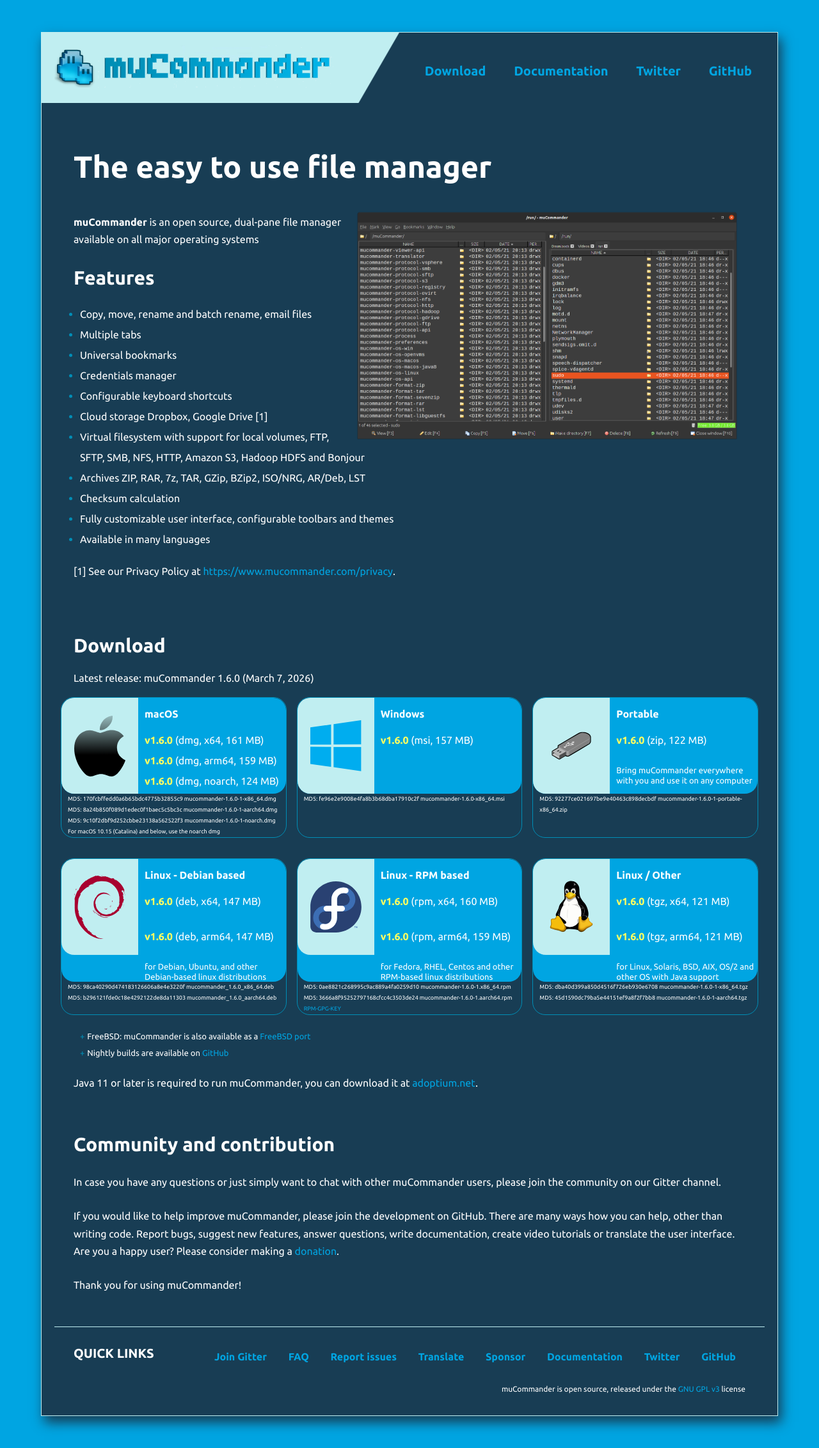
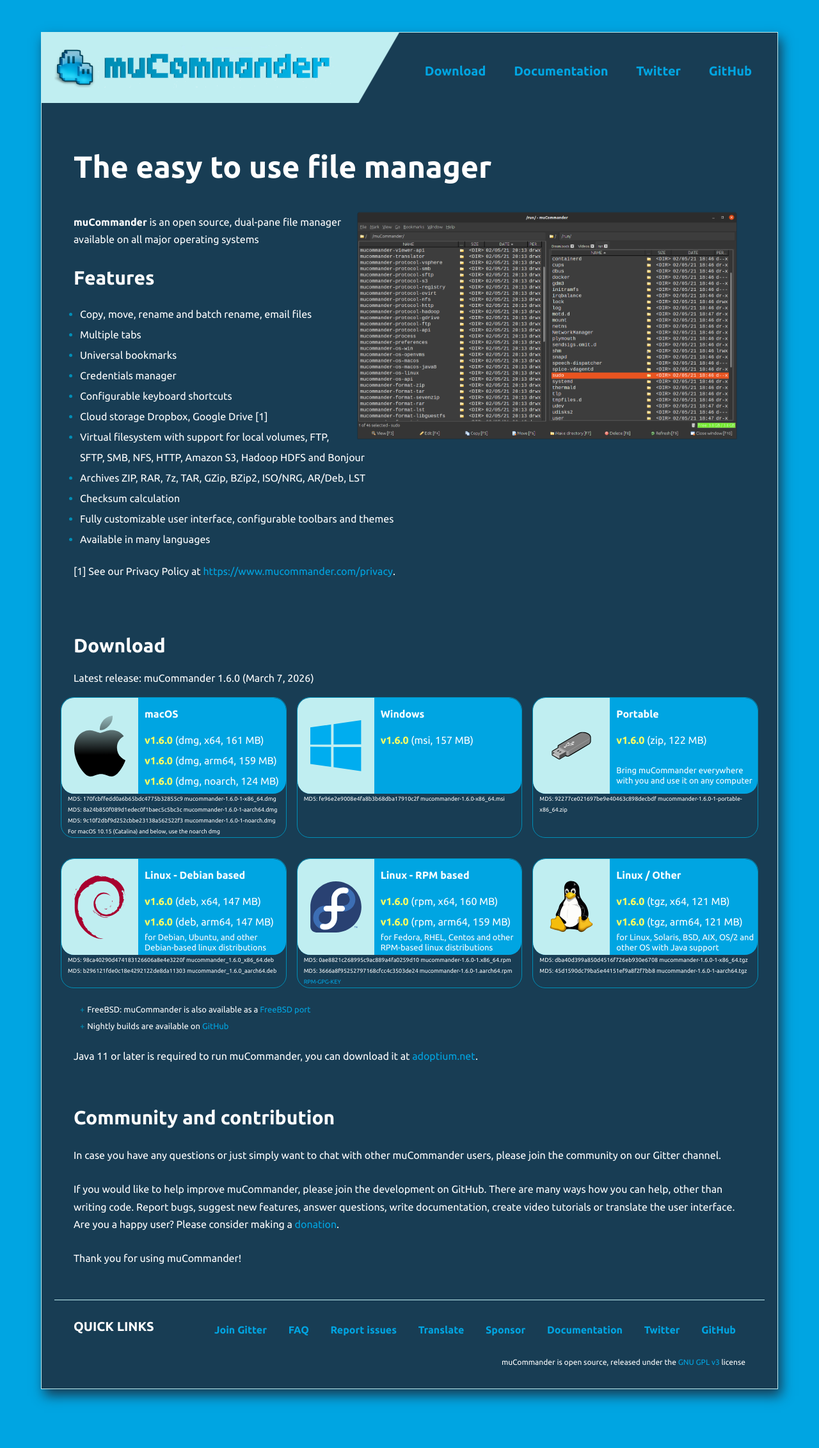
Before and after one commit to mucommander/mucommander.github.io, a Jekyll site: the page index.html, which Jekyll copies as it is, in a window 1280 px wide. Shown: the whole page at 64% size. Built offline with Jekyll 4.4.1, drawn with Linux system fonts in a browser that asks for light colours; after the commit the page ends 2222 px from its top, so only the background shows below that.

Commit message:
improve layout of Linux distributions

```diff
--- a/index.html
+++ b/index.html
@@ -145,11 +145,9 @@
                             <label>Linux - Debian based</label>
                             <div class="download-link">
                                 <a href="https://github.com/mucommander/mucommander/releases/download/1.6.0-1/mucommander_1.6.0_x86_64.deb">v1.6.0</a> (deb, x64, 147 MB)
-                            </div>
-                            <div class="download-link">
+                                <br/>
                                 <a href="https://github.com/mucommander/mucommander/releases/download/1.6.0-1/mucommander_1.6.0_aarch64.deb">v1.6.0</a> (deb, arm64, 147 MB)
                             </div>
-
                             <div class="description">
                                 for Debian, Ubuntu, and other Debian-based linux distributions
                             </div>
@@ -170,8 +168,7 @@
                             <label>Linux - RPM based</label>
                             <div class="download-link">
                                 <a href="https://github.com/mucommander/mucommander/releases/download/1.6.0-1/mucommander-1.6.0-1.x86_64.rpm">v1.6.0</a> (rpm, x64, 160 MB)
-                            </div>
-                            <div class="download-link">
+                                <br/>
                                 <a href="https://github.com/mucommander/mucommander/releases/download/1.6.0-1/mucommander-1.6.0-1.aarch64.rpm">v1.6.0</a> (rpm, arm64, 159 MB)
                             </div>
                             <div class="description">
@@ -196,8 +193,7 @@
                             <label>Linux / Other</label>
                             <div class="download-link">
                                 <a href="https://github.com/mucommander/mucommander/releases/download/1.6.0-1/mucommander-1.6.0-1-x86_64.tgz">v1.6.0</a> (tgz, x64, 121 MB)
-                            </div>
-                            <div class="download-link">
+                                <br/>
                                 <a href="https://github.com/mucommander/mucommander/releases/download/1.6.0-1/mucommander-1.6.0-1-aarch64.tgz">v1.6.0</a> (tgz, arm64, 121 MB)
                             </div>
                             <div class="description">
```
